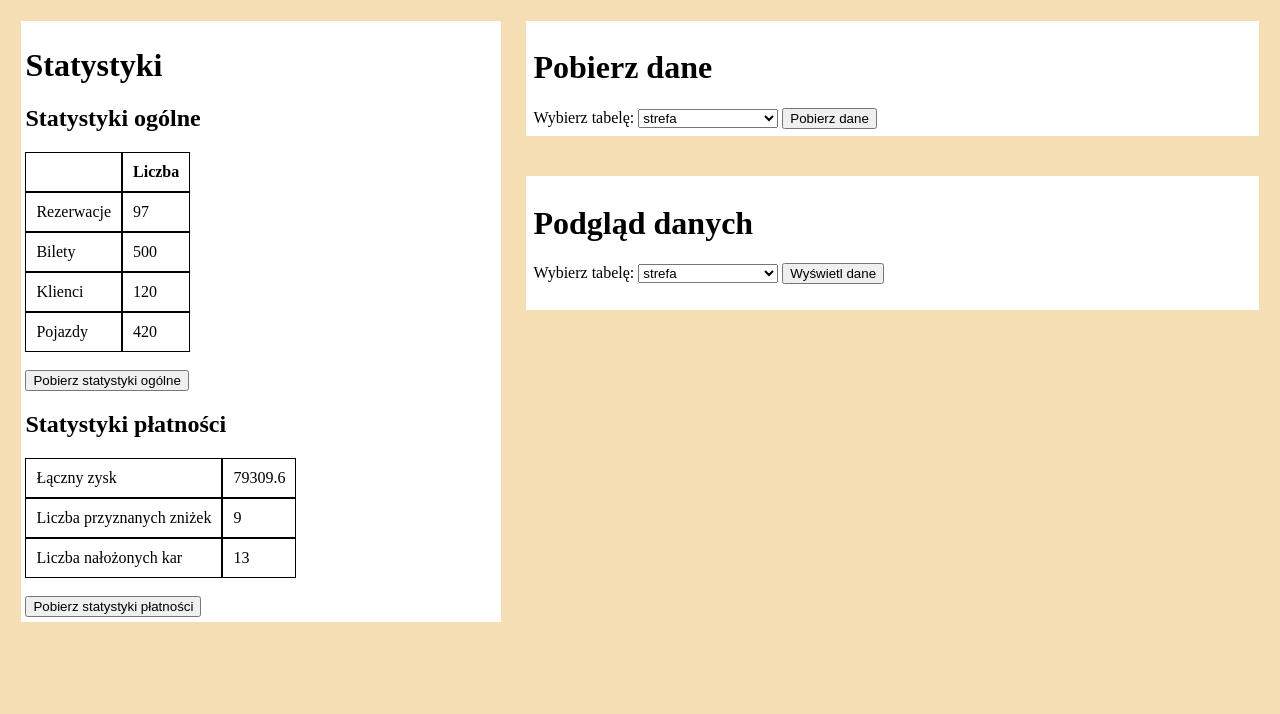
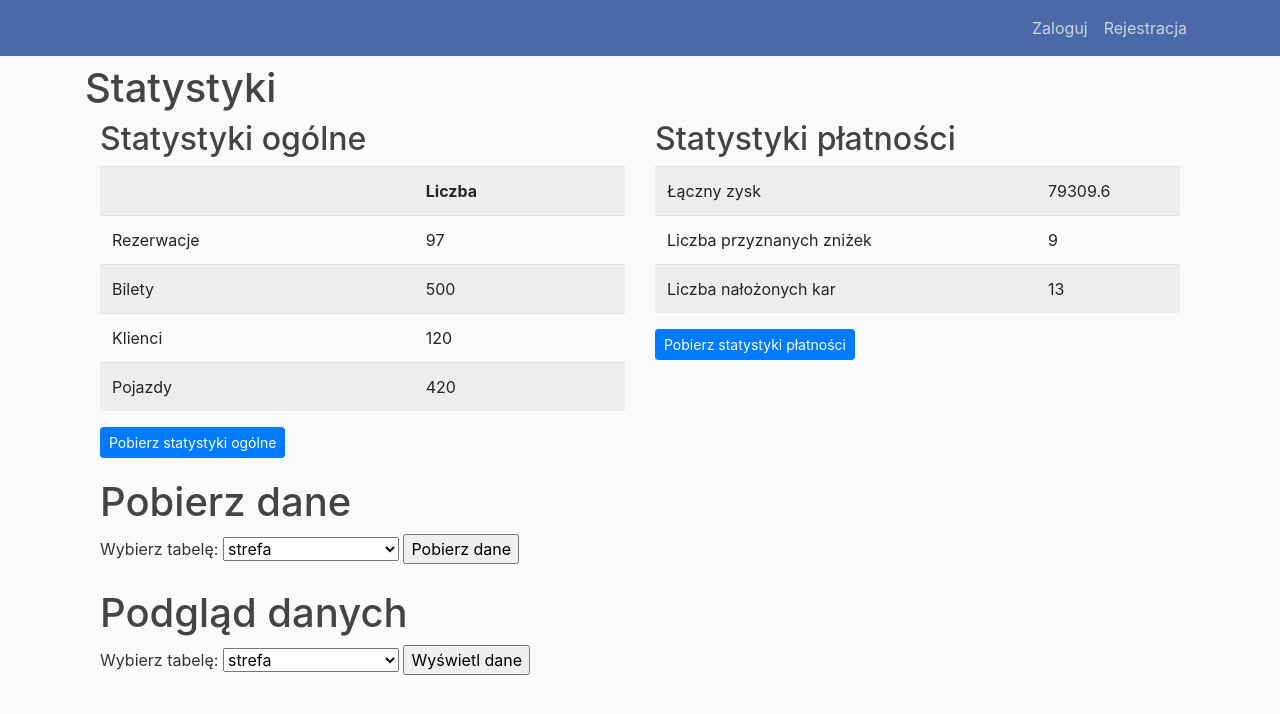
Before and after one commit to adamnapieralski/bd2-airport-parking-database, a Django app: page /reporting in a window 1280 px wide. Shown: the top 714 px of the page. Run offline with Django 3.2, Linux system fonts and the light colour scheme; data comes from the database, SQL or seed files in the repository; some libraries are stand-ins or nearby versions.

Commit message:
use boostrap in reporting

```diff
--- a/airport_parking_site/parking_app/templates/parking_app/base.html
+++ b/airport_parking_site/parking_app/templates/parking_app/base.html
@@ -9,7 +9,9 @@
         <!-- Bootstrap CSS -->
         <link rel="stylesheet" href="https://stackpath.bootstrapcdn.com/bootstrap/4.3.1/css/bootstrap.min.css" integrity="sha384-ggOyR0iXCbMQv3Xipma34MD+dH/1fQ784/j6cY/iJTQUOhcWr7x9JvoRxT2MZw1T" crossorigin="anonymous">
         <link rel="stylesheet" type="text/css" href="{% static 'parking_app/main.css' %}">
-        <title>ParkApp</title>
+
+        <title>{% block title %}{% endblock %}</title>
+        {% block extra_head %}{% endblock %}
     </head>
     <body>
         <header class="site-header">
--- a/airport_parking_site/parking_app/templates/parking_app/home.html
+++ b/airport_parking_site/parking_app/templates/parking_app/home.html
@@ -1,4 +1,5 @@
 {% extends "parking_app/base.html" %}
+{% block title %}ParkingApp{% endblock %}
 {% block content %}
     <h1 style="text-align:center">Witamy!</h1>
     <h2 style="text-align:center">System obsługujący krótko i długoterminowe parkingi na lotnisku</h2>
--- a/airport_parking_site/parking_app/templates/parking_app/reporting.html
+++ b/airport_parking_site/parking_app/templates/parking_app/reporting.html
@@ -1,49 +1,14 @@
-<!DOCTYPE html>
-{% load static %}
-<style>
+{% extends "parking_app/base.html" %}
+{% block title %}Raport z bazy danych{% endblock %}
+{% block content %}
 
-body {
-  background-color: wheat;
-}
+<h1>Statystyki</h1>
 
-div {
-  background-color: white;
-  padding: 1%;
-  margin-bottom: 40px;
-}
-
-th, td {
-  border: 1px solid black;
-  padding: 10px;
-}
-table {
-  border-spacing: 0px;
-}
-
-column_left {
-  float: left;
-  padding: 1%;
-  width: 38%;
-}
-
-column_right {
-  float: left;
-  padding: 1%;
-  width: 58%;
-}
-
-</style>
-<html>
-  <head>
-    <meta charset="utf-8">
-    <title>Airport Parking Reporting</title>
-  </head>
-  <body>
-    <column_left>
-      <div>
-    <h1>Statystyki</h1>
+<div class="container">
+  <div class="row">
+    <div class="col-sm">
       <h2>Statystyki ogólne</h2>
-    <table>
+      <table class="table table-striped">
         <tr>
           <th></th>
           <th>Liczba</th>
@@ -56,13 +21,14 @@ column_right {
         </tr>
       {% endfor %}
       </table>
-  </br>
       <form action="{% url 'reporting_download_stats' %}" method="post">
         {% csrf_token %}
-      <button name="stats_download" value="general_stats">Pobierz statystyki ogólne</button>
+        <button class="btn btn-primary btn-sm" name="stats_download" value="general_stats">Pobierz statystyki ogólne</button>
       </form>
+    </div>
+    <div class="col-sm">
       <h2>Statystyki płatności</h2>
-  <table>
+      <table class="table table-striped">
       {% for row in stats.payment_stats %}
         <tr>
         {% for col in row %}
@@ -71,15 +37,15 @@ column_right {
         </tr>
       {% endfor %}
       </table>
-</br>
     <form action="{% url 'reporting_download_stats' %}" method="post">
       {% csrf_token %}
-  <button name="stats_download" value="payment_stats">Pobierz statystyki płatności</button>
+      <button class="btn btn-primary btn-sm" name="stats_download" value="payment_stats">Pobierz statystyki płatności</button>
     </form>
     </div>
-</column_left>
-<column_right>
-<div>
+  </div>
+</div>
+
+<div class="container" style="margin-top: 20px;">
   <h1>Pobierz dane</h1>
   <form action="{% url 'reporting_download_data' %}" method="post">
     {% csrf_token %}
@@ -93,7 +59,7 @@ column_right {
   </form>
 </div>
 
-<div>
+<div class="container" style="margin-top: 20px;">
   <h1>Podgląd danych</h1>
   <form action="{% url 'reporting' %}" method="post">
     {% csrf_token %}
@@ -106,7 +72,7 @@ column_right {
     <input type="submit" value="Wyświetl dane">
   </form>
 </br>
-<table>
+<table class="table table-striped">
   <tr>
     {% for attr in data.attributes %}
     <th>{{ attr }}</th>
@@ -121,6 +87,4 @@ column_right {
 {% endfor %}
 </table>
 </div>
-</column_right>
-  </body>
-</html>
+{% endblock content %}
```
Lines whose indentation alone changed are shown as unchanged.
